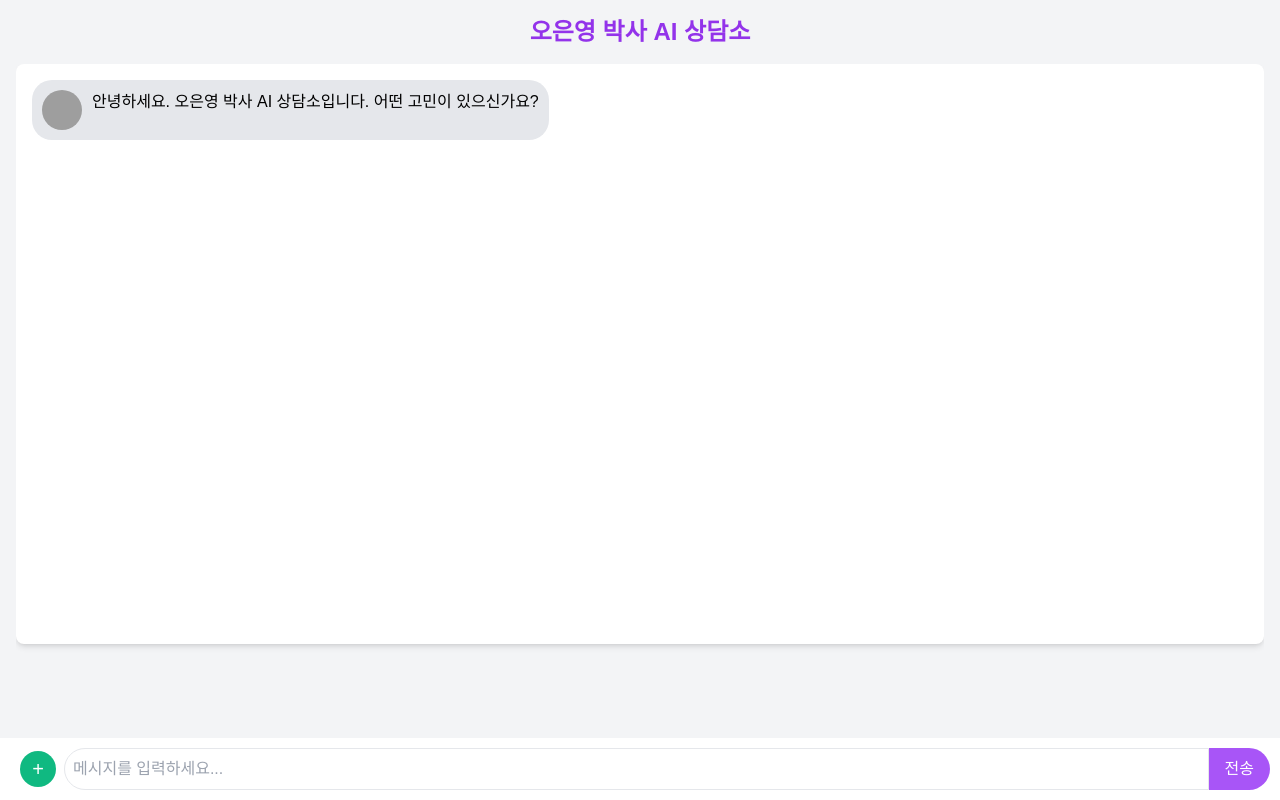
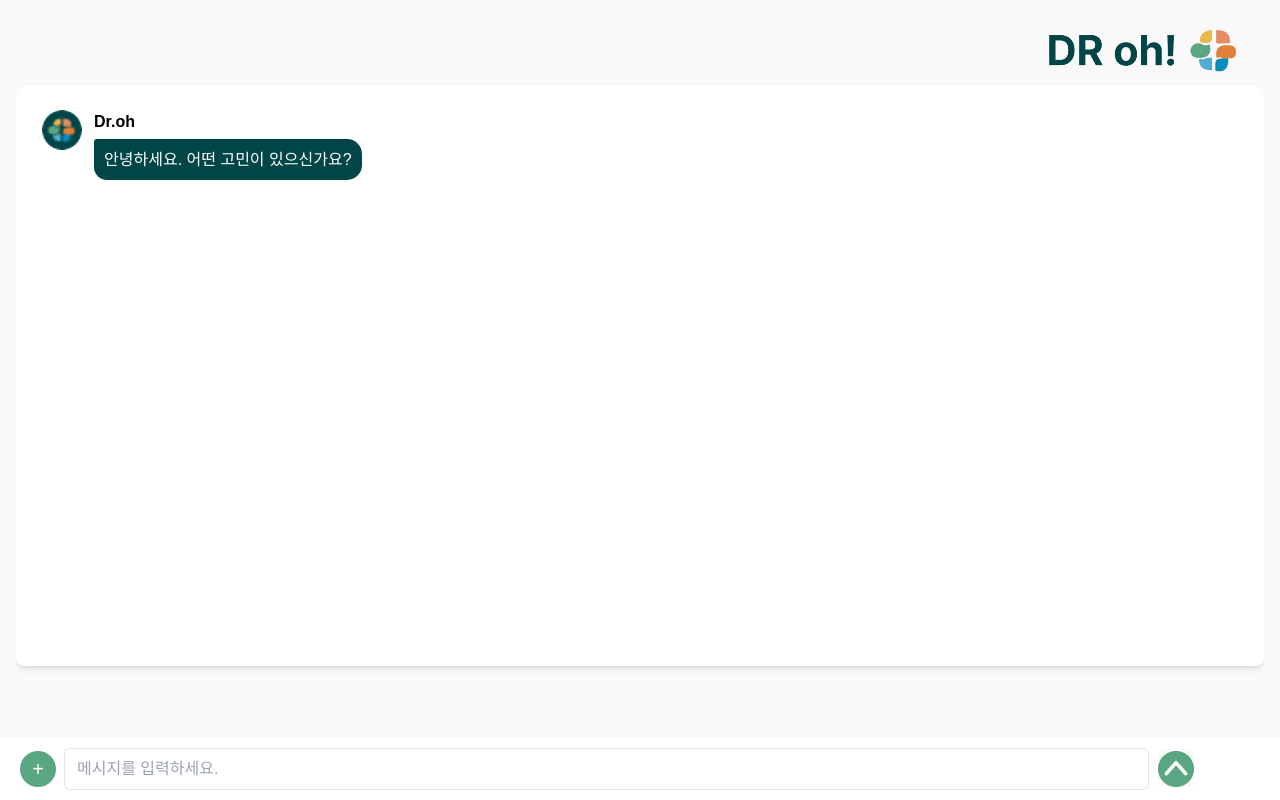
Before and after one commit to mountainsan/AIchat, a Flask app: page / in a window 1280 px wide. Run offline with Flask 3, Linux system fonts and the light colour scheme; some libraries are stand-ins or nearby versions; grey boxes are pictures that could not be loaded.

Commit message:
design update

```diff
--- a/app.py
+++ b/app.py
@@ -1,3 +1,5 @@
+# 기존----------------------------------------------------------------------
+
 import os
 import logging
 from dotenv import load_dotenv
@@ -95,6 +97,7 @@ def generate_chat_response(user_input):
         logger.error(f"Error in OpenAI API call: {str(e)}")
         return "죄송합니다. 현재 서비스에 문제가 있습니다. 잠시 후 다시 시도해 주세요."
 
+# 기존 메인 ----------------------------------------------------------------------
 @app.route('/')
 def home():
     return render_template('index.html')
@@ -119,3 +122,5 @@ def chat():
 
 if __name__ == '__main__':
     app.run(debug=True)
+
+#----------------------------------------------------------------------
--- a/templates/index.html
+++ b/templates/index.html
@@ -25,17 +25,86 @@
             border-radius: 20px;
             display: flex;
             align-items: flex-start;
+
         }
         .user-message {
             align-self: flex-end;
-            background-color: #7c3aed;
-            color: white;
+            /*background-color: #7c3aed;*/
+            border-radius: 15px 3px 13px 15px;
+            background: #DDD;
+            color:#333333;
         }
         .bot-message {
             align-self: flex-start;
-            background-color: #e5e7eb;
-            color: black;
+            display: inline-flex;
+            padding: 8.5px 10px;
+            justify-content: center;
+            align-items: center;
+            gap: 10px;
+
         }
+        .avatar-container {
+            align-self: flex-start;
+            display: inline-flex;
+            align-items: center;
+
+            /* 아바타와 메시지 간의 간격 */
+        }
+
+        .dr-oh-wrapper {
+                display: flex;
+                flex-direction: column; /* 수직 정렬 */
+                align-items: flex-start; /* 왼쪽 맞춤 */
+                width: 100%; /* 전체 너비 사용 */
+            }
+
+        .dr-oh-text {
+            align-self: flex-start;
+            align-items: center;
+            font-weight: bold;
+            /*color: #ffcc00;     /* 글씨 색상 */
+            /*font-size: 16px; */
+        }
+
+        .message-content {
+            align-self: flex-start;
+            display: inline-flex;
+            align-items: center;
+            padding: 8.5px 10px;
+            border-radius: 3px 15px 15px 13px;
+            background-color: #014547;
+            color: white;
+            margin-top: 5px;
+
+        }
+
+        .bot-message-content {
+            align-self: flex-start;
+            display: inline-flex;
+            align-items: center;
+            padding: 8.5px 10px;
+            border-radius: 3px 15px 15px 13px;
+            background-color: #014547;
+            color: white;
+            margin-top: 5px;
+
+        }
+
+        .user-message-content {
+            align-self: flex-start;
+            display: inline-flex;
+            align-items: center;
+            padding: 8.5px 10px;
+
+            background-color: #DDD;
+            color: #333333;
+            margin-top: 5px;
+
+        }
+
+
+
+
         .input-area {
             position: fixed;
             bottom: 0;
@@ -65,7 +134,7 @@
             align-items: center;
         }
         .new-chat-btn {
-            background-color: #10B981;
+            background-color: #5BA682;
             color: white;
             border-radius: 50%;
             width: 36px;
@@ -77,21 +146,51 @@
             font-size: 20px;
             cursor: pointer;
         }
+
+        .textfield {
+            display: flex; width: 90%;
+            margin-right: 9px;
+            align-items: center; gap: 7px; padding: 8px 12px; position: relative; border-radius: 6px; border: 1px solid; border-color: #0000001a;
+        }
+
+        .upperLogo{
+            width: 20%; /* 너비를 50%로 설정 */
+            height: auto; /* 비율을 유지하면서 높이 자동 조절 */
+        }
+
+        .logo-container {
+            display: flex; /* Flexbox 사용 */
+             /*justify-content: center; 가로 방향 중앙 정렬 */
+            justify-content: flex-end; /* 왼쪽 정렬 */
+        }
+
+
     </style>
 </head>
-<body class="bg-gray-100">
+<body style="background-color: #f9f9f9;">
     <div class="container mx-auto p-4 h-full flex flex-col">
-        <h1 class="text-2xl font-bold mb-4 text-center text-purple-600">오은영 박사 AI 상담소</h1>
+        <!-- <h1 class="text-2xl font-bold mb-4 text-center text-purple-600">오은영 박사 AI 상담소</h1>-->
+        <div class="logo-container">
+        <img class="upperLogo" src="{{ url_for('static', filename='images/logo.PNG') }}"/>
+        </div>
+
         <div class="flex-grow overflow-hidden">
             <div id="chat-container" class="chat-container bg-white rounded-lg shadow-md p-4 mb-4"></div>
+
         </div>
+
         <div id="video-recommendations" class="video-recommendations hidden"></div>
         <div class="input-area">
             <div class="input-group">
                 <button id="new-chat" class="new-chat-btn mr-2" title="새 대화 시작">+</button>
                 <form id="chat-form" class="flex flex-grow">
-                    <input type="text" id="user-input" class="flex-grow border rounded-l-full p-2" placeholder="메시지를 입력하세요...">
-                    <button type="submit" class="bg-purple-500 text-white px-4 py-2 rounded-r-full">전송</button>
+                    <!-- <input type="text" id="user-input" class="flex-grow border rounded-l-full p-2" placeholder="메시지를 입력하세요."> -->
+                    <input type="text" id="user-input" class="textfield" placeholder="메시지를 입력하세요.">
+                    <!--<button type="submit" class="bg-purple-500 text-white px-4 py-2 rounded-r-full">전송</button>-->
+                     <!--<button type="submit" class="new-chat-btn mr-2" title="새 submit">^</button>-->
+                    <button type="submit" title="새 전송"  class="responsive-image">
+                        <img src="{{ url_for('static', filename='images/send_36.png') }}"/>
+                      </button>
                 </form>
             </div>
         </div>
@@ -134,26 +233,68 @@
         newChatButton.addEventListener('click', () => {
             chatContainer.innerHTML = '';
             hideVideoRecommendations();
-            addMessage('bot', '안녕하세요. 오은영 박사 AI 상담소입니다. 새로운 상담을 시작합니다. 어떤 고민이 있으신가요?');
+            addMessage('bot', '안녕하세요. 새로운 상담을 시작하겠습니다. 어떤 고민이 있으신가요?');
         });
 
+        // 이전 코드  -------------------------------------------------------------
+        // function addMessage(sender, message) {
+        //     const messageElement = document.createElement('div');
+        //     messageElement.classList.add('message', sender === 'user' ? 'user-message' : 'bot-message');
+
+        //     const botAvatarUrl = "{{ url_for('static', filename='images/Group 1171275473.png') }}"; // Flask에서 URL 생성
+
+        //     let avatarHTML = '';
+        //     if (sender === 'bot') {
+        //        avatarHTML = `<img src="${botAvatarUrl}" alt="drLogo" class="avatar">`;
+        //     }
+
+        //     messageElement.innerHTML = `
+        //         ${avatarHTML}
+        //         <div class="message-content">${message}</div>
+        //     `;
+
+        //     chatContainer.appendChild(messageElement);
+        //     chatContainer.scrollTop = chatContainer.scrollHeight;
+        // }
+        // 이전 코드  -------------------------------------------------------------
+
+        // 새 코드  -------------------------------------------------------------
         function addMessage(sender, message) {
                 const messageElement = document.createElement('div');
                 messageElement.classList.add('message', sender === 'user' ? 'user-message' : 'bot-message');
 
+                const botAvatarUrl = "{{ url_for('static', filename='images/Group 1171275473.png') }}"; // Flask에서 URL 생성
+
                 let avatarHTML = '';
                 if (sender === 'bot') {
-                avatarHTML = '<img src="http://newsimg.hankookilbo.com/2018/05/30/201805301651086705_8.jpg" alt="오은영 박사" class="avatar">';
-            }
+                    avatarHTML = `<div class="avatar-container"><img src="${botAvatarUrl}" alt="drLogo" class="avatar"></div>`;
 
                     messageElement.innerHTML = `
                     ${avatarHTML}
-                <div class="message-content">${message}</div>
+
+                    <div class="dr-oh-wrapper">
+                      <div class="dr-oh-text">Dr.oh</div>
+
+                        <div class="bot-message-content">
+                            ${message}
+                        </div>
+                         </div>
                       `;
+
+                } else{
+                     messageElement.innerHTML = `
+                        ${avatarHTML}
+                        <div class="user-message-content">${message}</div>
+                     `;
+                }
+
 
                 chatContainer.appendChild(messageElement);
                 chatContainer.scrollTop = chatContainer.scrollHeight;
             }
+
+         // 새 코드  -------------------------------------------------------------
+
 
         function showVideoRecommendations(videos) {
             videoRecommendationsContainer.innerHTML = '<h3 class="font-bold mb-2">관련 영상 추천:</h3>';
@@ -174,7 +315,7 @@
         }
 
         // 초기 메시지 추가
-        addMessage('bot', '안녕하세요. 오은영 박사 AI 상담소입니다. 어떤 고민이 있으신가요?');
+        addMessage('bot', '안녕하세요. 어떤 고민이 있으신가요?');
     </script>
 </body>
 </html>
```
Also changed, not shown: templates/style.css (added, +14 -0 lines), static/images/Group 1171275473.png (added), static/images/logo.PNG (added), static/images/send.png (added), static/images/send2.png (added), static/images/send3.png (added), static/images/send_36.png (added), templates/chatStart.html (added), templates/chatting.html (added). Lines whose indentation alone changed are shown as unchanged.
